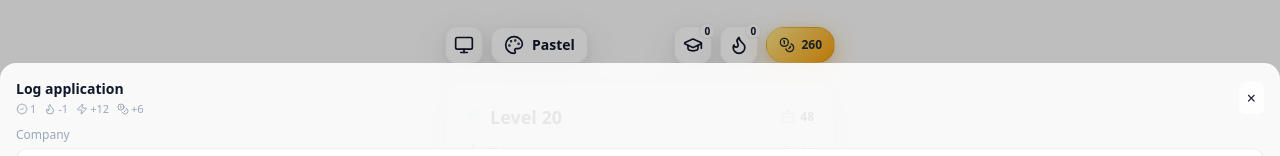
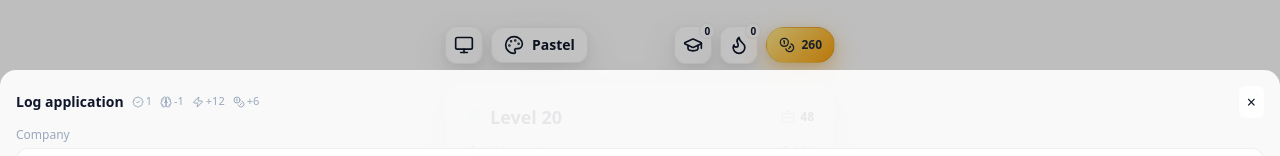
Before and after one commit to nsystema/job-hunt-rpg-mobile-home, a React (Vite) app: page / in a window 1280 px wide. Both pictures are taken after a click on the button "Log application". Shown: the top 156 px of the page. Built offline with nearby package versions, Linux system fonts and the light colour scheme; no server answers.

Commit message:
next to title

```diff
--- a/src/Home.jsx
+++ b/src/Home.jsx
@@ -398,11 +398,11 @@ function AppFormModal({ open, onClose, onSubmit, c, t, defaults, title = 'Log ap
     <div role="dialog" aria-modal="true" className="fixed inset-0 z-50" style={{ background: t === 'light' ? "rgba(0,0,0,.24)" : "rgba(0,0,0,.45)" }}>
       <div ref={boxRef} tabIndex={-1} className="absolute inset-x-0 bottom-0 rounded-t-2xl p-4 outline-none" style={{ background: c.surface }}>
         <div className="flex items-center justify-between mb-2">
-          <div>
+          <div className="flex items-center gap-2">
             <div className="text-sm font-semibold" style={{ color: c.text }}>{title}</div>
-            <div className="flex items-center gap-2 mt-0.5 text-[11px]" style={{ color: Grey }}>
+            <div className="flex items-center gap-2 text-[11px]" style={{ color: Grey }}>
               <span className="flex items-center gap-0.5"><BadgeCheck className="w-3 h-3" />{qs}</span>
-              <span className="flex items-center gap-0.5"><Flame className="w-3 h-3" />-{cost}</span>
+              <span className="flex items-center gap-0.5"><Brain className="w-3 h-3" />-{cost}</span>
               <span className="flex items-center gap-0.5"><Zap className="w-3 h-3" />+{xpReward}</span>
               <span className="flex items-center gap-0.5"><Coins className="w-3 h-3" />+{goldReward}</span>
             </div>
```
